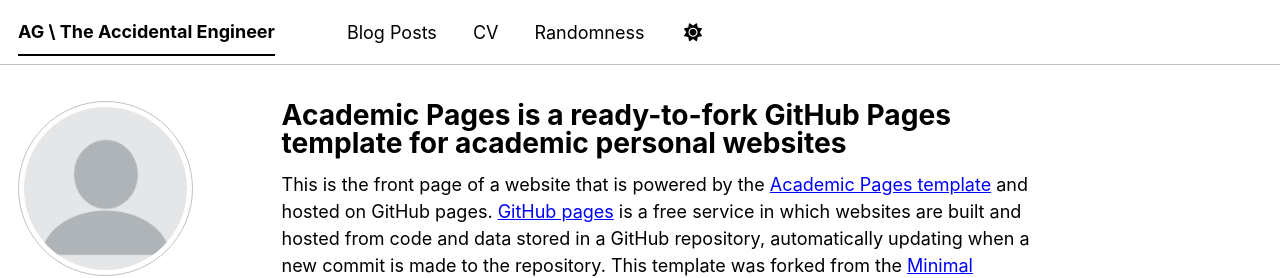
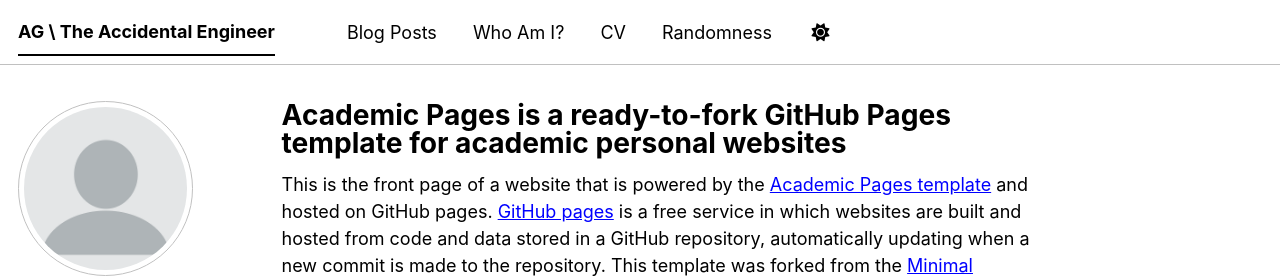
Before and after one commit to anand-gautam/anand-gautam.github.io, a Jekyll site: the page built from _pages/about.md, in a window 1280 px wide. Shown: the top 278 px of the page. Built offline with Jekyll 4.4.1, drawn with Linux system fonts in a browser that asks for light colours; a script bundle is joined from its source files by our own code; library files that are not in the unit come from our copies.

Commit message:
Add 'Who Am I?' link to navigation

```diff
--- a/_data/navigation.yml
+++ b/_data/navigation.yml
@@ -23,9 +23,11 @@ main:
   - title: "Blog Posts"
     url: /year-archive/
 
+  - title: "Who Am I?"
+    url: /about-me/
+
   - title: "CV"
     url: /cv/
-
 
   - title: "Randomness"
     url: /random/
```
